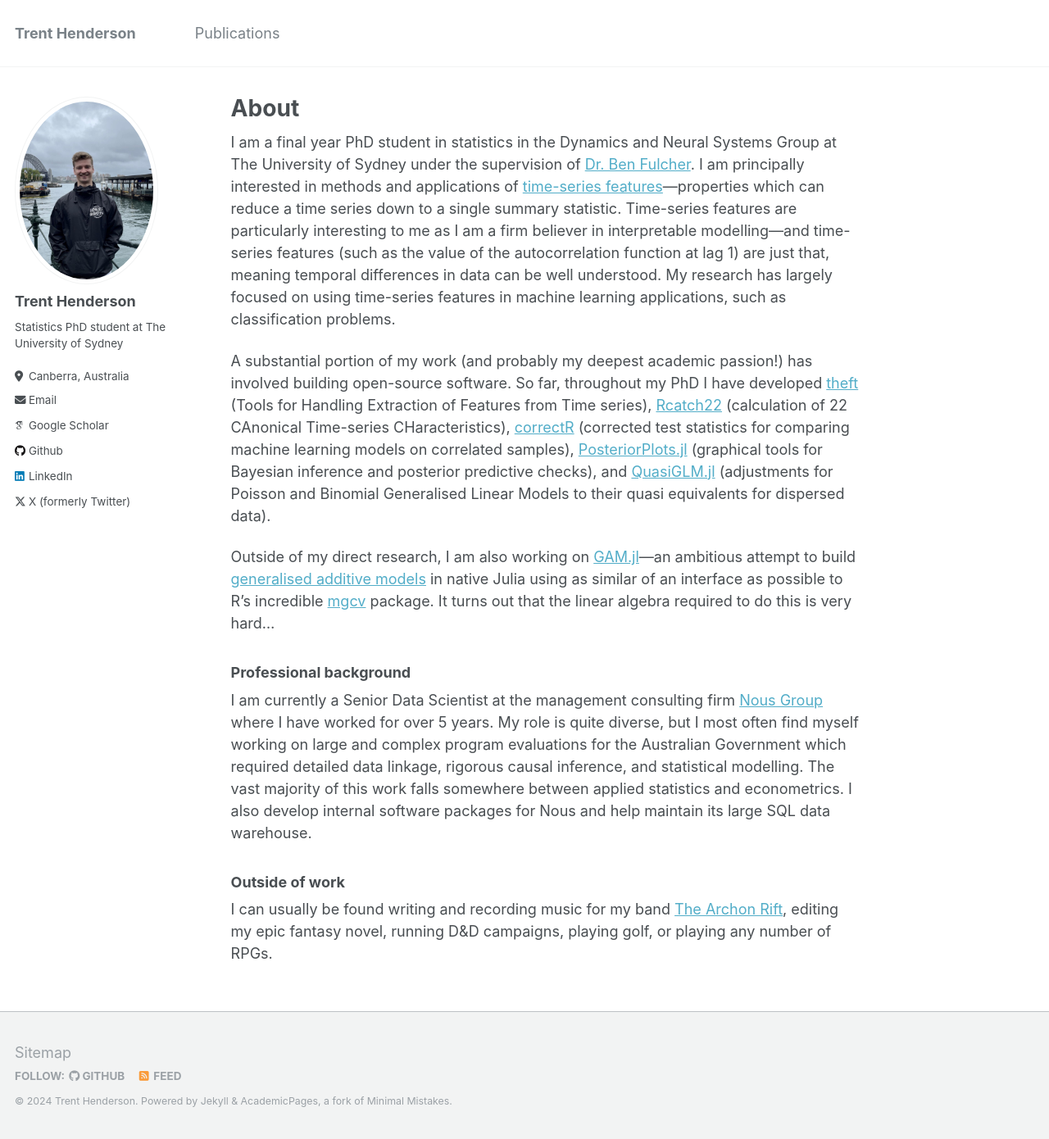
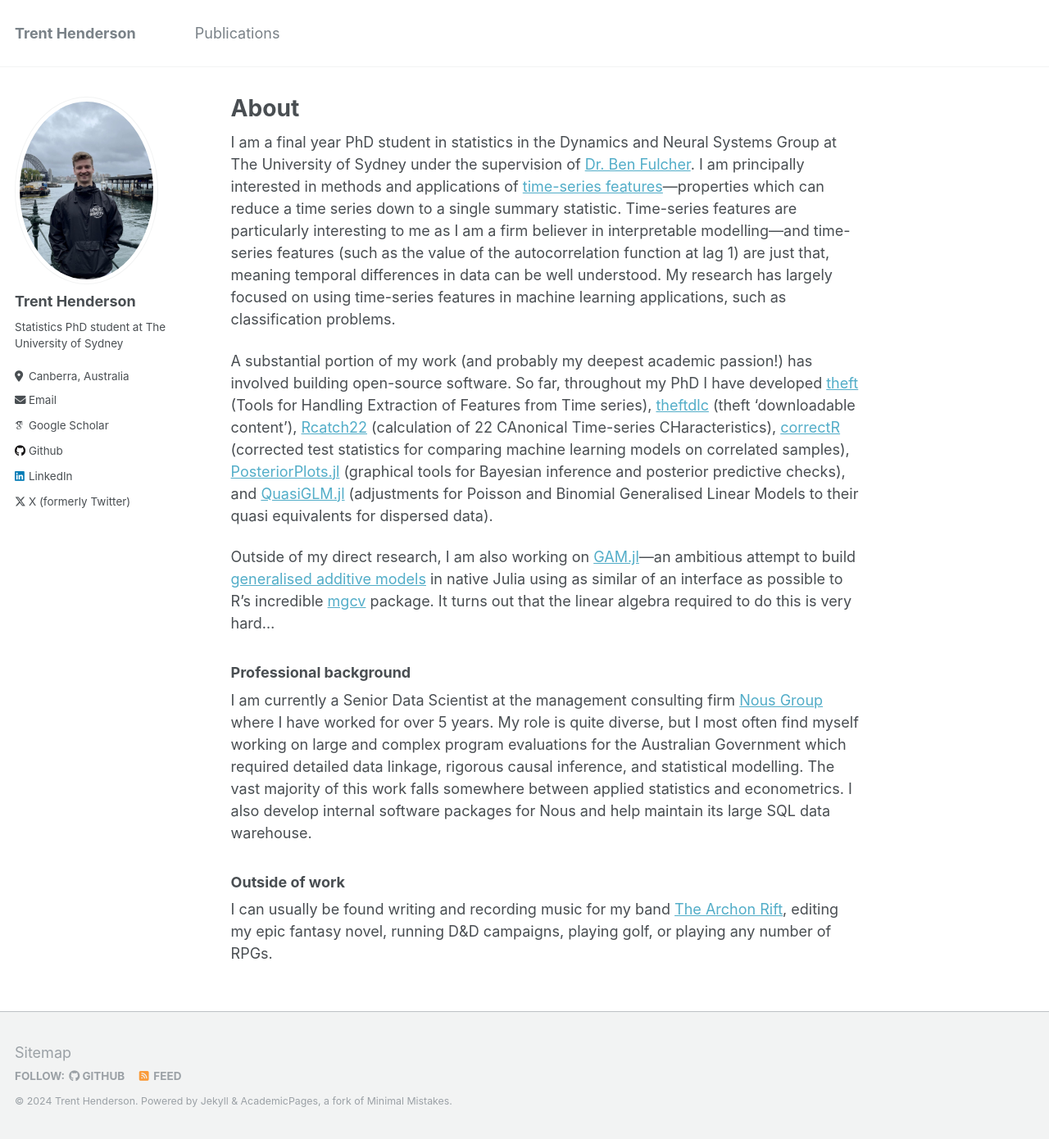
Before and after one commit to hendersontrent/hendersontrent.github.io, a Jekyll site: the page built from _pages/about.md, in a window 1280 px wide and 1390 px high. Shown: the whole window at 82% size. Built offline with Jekyll 4.4.1, drawn with Linux system fonts in a browser that asks for light colours; some web fonts are replaced.

Commit message:
Update about.md

```diff
--- a/_pages/about.md
+++ b/_pages/about.md
@@ -10,7 +10,7 @@ redirect_from:
 
 I am a final year PhD student in statistics in the Dynamics and Neural Systems Group at The University of Sydney under the supervision of [Dr. Ben Fulcher](http://www.benfulcher.com/). I am principally interested in methods and applications of [time-series features](https://arxiv.org/abs/1709.08055)---properties which can reduce a time series down to a single summary statistic. Time-series features are particularly interesting to me as I am a firm believer in interpretable modelling---and time-series features (such as the value of the autocorrelation function at lag 1) are just that, meaning temporal differences in data can be well understood. My research has largely focused on using time-series features in machine learning applications, such as classification problems.
 
-A substantial portion of my work (and probably my deepest academic passion!) has involved building open-source software. So far, throughout my PhD I have developed [theft](https://hendersontrent.github.io/theft/) (Tools for Handling Extraction of Features from Time series), [Rcatch22](https://github.com/hendersontrent/Rcatch22) (calculation of 22 CAnonical Time-series CHaracteristics), [correctR](https://hendersontrent.github.io/correctR/) (corrected test statistics for comparing machine learning models on correlated samples), [PosteriorPlots.jl](https://github.com/hendersontrent/PosteriorPlots.jl) (graphical tools for Bayesian inference and posterior predictive checks), and [QuasiGLM.jl](https://github.com/hendersontrent/QuasiGLM.jl) (adjustments for Poisson and Binomial Generalised Linear Models to their quasi equivalents for dispersed data).
+A substantial portion of my work (and probably my deepest academic passion!) has involved building open-source software. So far, throughout my PhD I have developed [theft](https://hendersontrent.github.io/theft/) (Tools for Handling Extraction of Features from Time series), [theftdlc](https://hendersontrent.github.io/theftdlc/) (theft 'downloadable content'), [Rcatch22](https://github.com/hendersontrent/Rcatch22) (calculation of 22 CAnonical Time-series CHaracteristics), [correctR](https://hendersontrent.github.io/correctR/) (corrected test statistics for comparing machine learning models on correlated samples), [PosteriorPlots.jl](https://github.com/hendersontrent/PosteriorPlots.jl) (graphical tools for Bayesian inference and posterior predictive checks), and [QuasiGLM.jl](https://github.com/hendersontrent/QuasiGLM.jl) (adjustments for Poisson and Binomial Generalised Linear Models to their quasi equivalents for dispersed data).
 
 Outside of my direct research, I am also working on [GAM.jl](https://github.com/hendersontrent/GAM.jl)---an ambitious attempt to build [generalised additive models](https://en.wikipedia.org/wiki/Generalized_additive_model) in native Julia using as similar of an interface as possible to R's incredible [mgcv](https://cran.r-project.org/web/packages/mgcv/index.html) package. It turns out that the linear algebra required to do this is very hard...
 
```
